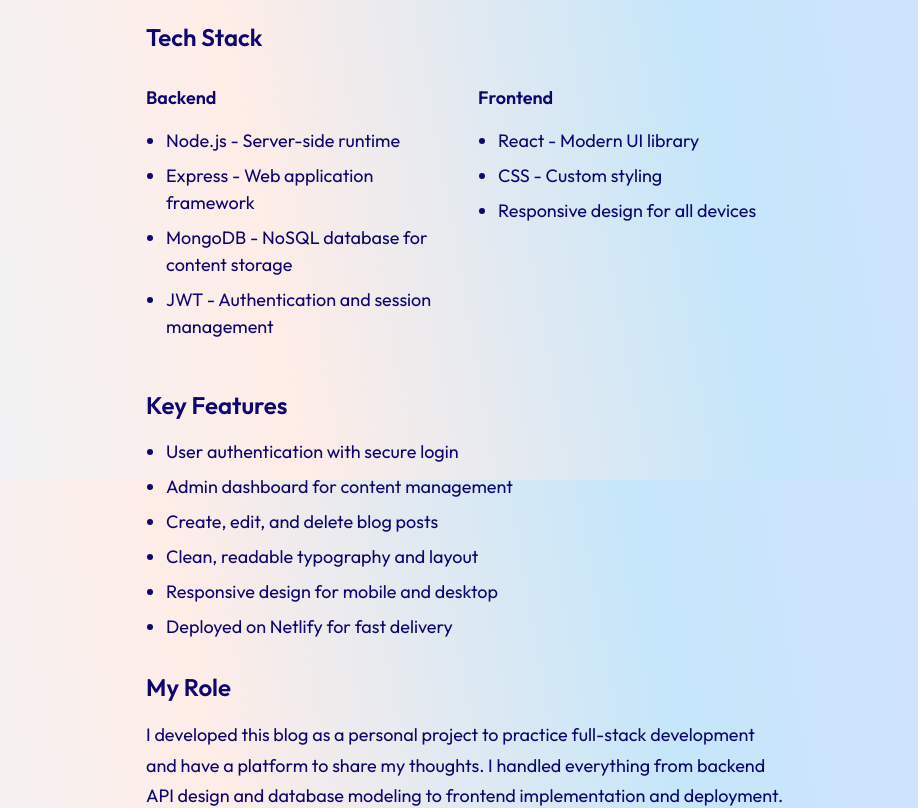
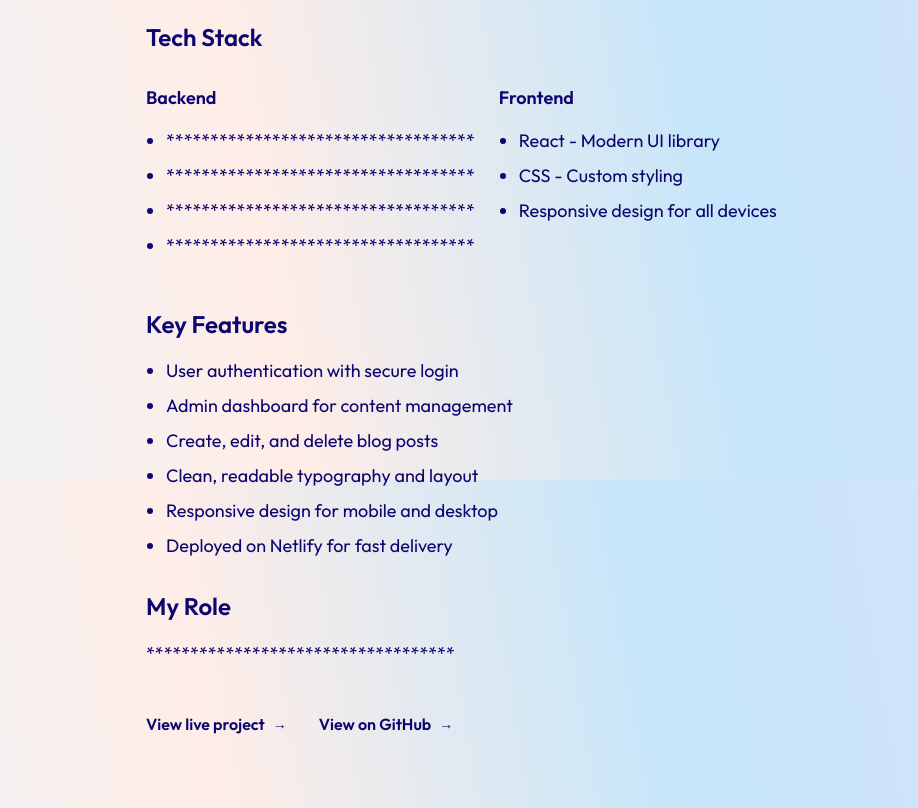
Before and after one commit to niloofar-shahsavar/My-Portfolio, a React (Vite) app: page /blog in a window 1280 px wide. Shown: the part 1120-1928 px from the top of the page, without its empty margins (174-1092 px from the left). Built offline with nearby package versions, Linux system fonts and the light colour scheme.

Commit message:
Refactor Blog and RandomStuff components: Update link text and replace placeholder content for clarity

```diff
--- a/src/Pages/Blog.jsx
+++ b/src/Pages/Blog.jsx
@@ -34,10 +34,10 @@ function Blog() {
             <div className="tech-category">
               <h3>Backend</h3>
               <ul>
-                <li>Node.js - Server-side runtime</li>
-                <li>Express - Web application framework</li>
-                <li>MongoDB - NoSQL database for content storage</li>
-                <li>JWT - Authentication and session management</li>
+                <li>***********************************</li>
+                <li>***********************************</li>
+                <li>***********************************</li>
+                <li>***********************************</li>
               </ul>
             </div>
             <div className="tech-category">
@@ -62,10 +62,7 @@ function Blog() {
 
           <h2>My Role</h2>
           <p>
-            I developed this blog as a personal project to practice full-stack
-            development and have a platform to share my thoughts. I handled
-            everything from backend API design and database modeling to frontend
-            implementation and deployment.
+            ***********************************
           </p>
 
           <div className="blog-links">
@@ -75,7 +72,7 @@ function Blog() {
               rel="noopener noreferrer"
               className="blog-link"
             >
-              Visit the Blog
+              View live project
               <span className="link-arrow">→</span>
             </a>
             <a
--- a/src/Pages/RandomStuff.jsx
+++ b/src/Pages/RandomStuff.jsx
@@ -78,7 +78,7 @@ function RandomStuff() {
               rel="noopener noreferrer"
               className="random-link"
             >
-              Visit the Website
+              View live project
               <span className="link-arrow">→</span>
             </a>
             <a
```
